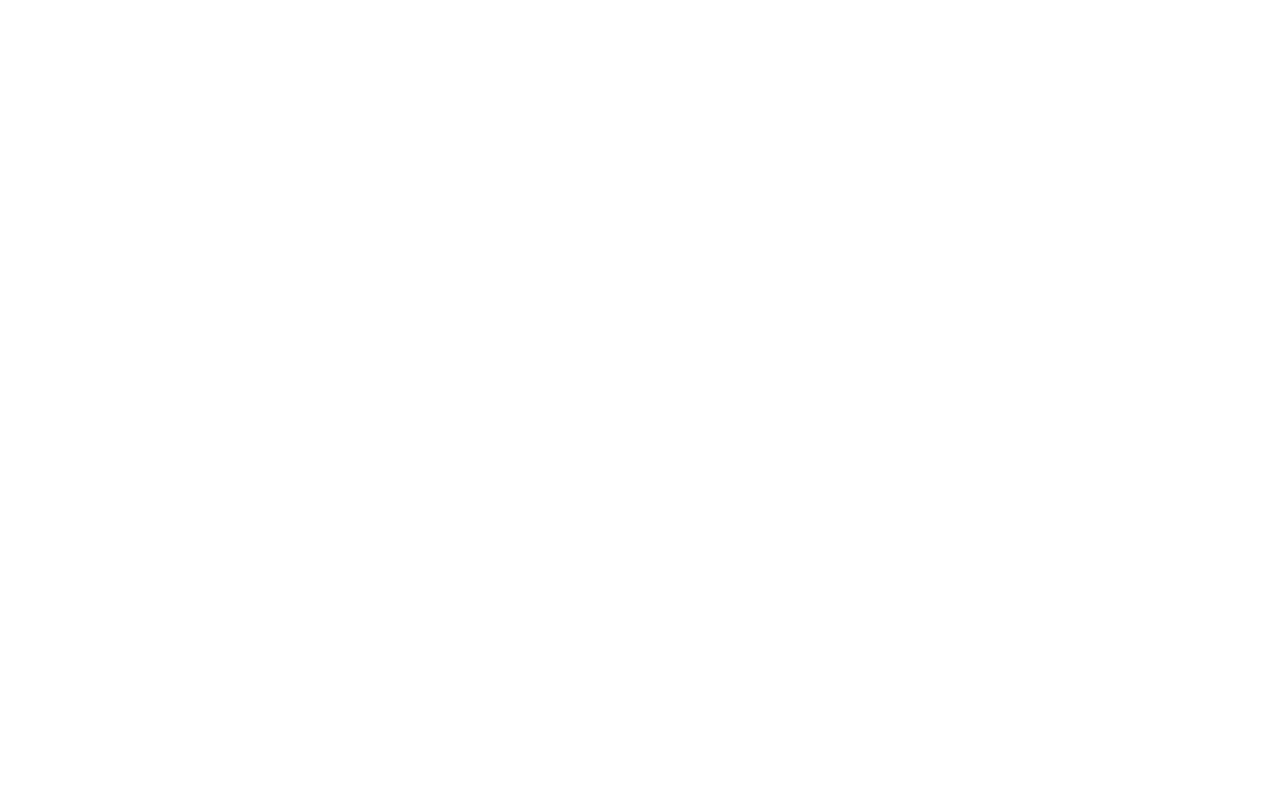
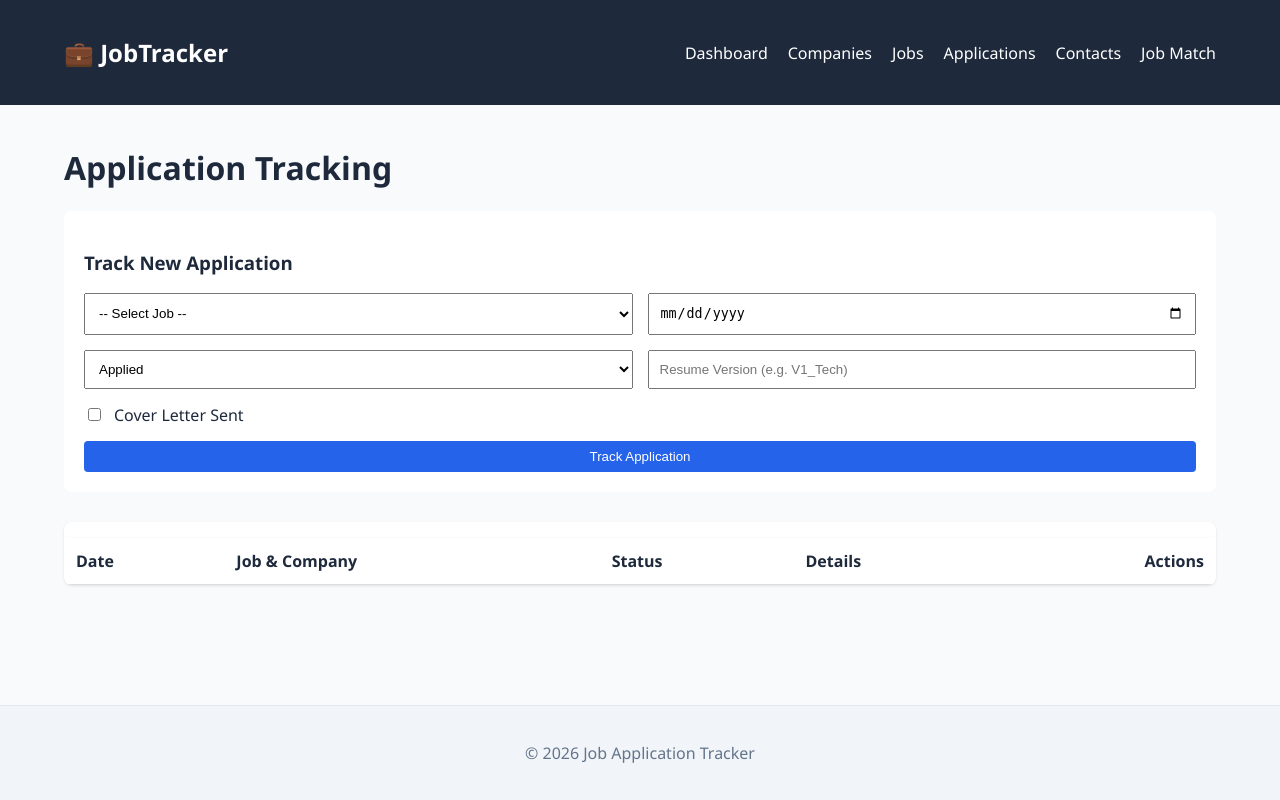
Before and after one commit to luixt/job-application-tracker, a Flask app: page /applications in a window 1280 px wide. Before the commit the page is empty. Run offline with Flask 3, Linux system fonts and the light colour scheme; data that the repository does not hold is empty.

Commit message:
updated database.py, app.py and the applications html to dsiplay it and implement it

```diff
--- a/app.py
+++ b/app.py
@@ -3,7 +3,9 @@ from flask import Flask, json, render_template, request, redirect, flash, url_fo
 from database import (
     get_dashboard_stats, get_recent_applications, get_all_companies,
     create_company, get_company_by_id, update_company, delete_company,
-    get_all_jobs, create_job, delete_job, get_job_by_id, update_job
+    get_all_jobs, create_job, delete_job, get_job_by_id, update_job,
+    get_all_applications, get_application_by_id, create_application,
+    update_application, delete_application
 )
 
 app = Flask(__name__)
@@ -136,10 +138,46 @@ def delete_job_route(id):
     return redirect(url_for('jobs'))
 
 # --- APPLICATIONS ---
-@app.route('/applications')
+@app.route('/applications', methods=['GET', 'POST'])
 def applications():
-    return render_template('applications.html')
+    edit_id = request.args.get('edit')
+    app_to_edit = None
+    if edit_id:
+        app_to_edit = get_application_by_id(edit_id)
 
+    if request.method == 'POST':
+        app_data = {
+            'job_id': request.form.get('job_id'),
+            'date': request.form.get('application_date'),
+            'status': request.form.get('status'),
+            'resume': request.form.get('resume_version'),
+            'cv_sent': 1 if request.form.get('cover_letter_sent') else 0,
+            'interview_json': json.dumps({}) # Placeholder for future feature
+        }
+
+        app_id = request.form.get('application_id')
+        if app_id:
+            update_application(app_id, app_data)
+            flash("Application updated!", "success")
+        else:
+            create_application(app_data)
+            flash("Application tracked!", "success")
+        return redirect(url_for('applications'))
+
+    return render_template('applications.html',
+                           applications=get_all_applications(),
+                           jobs=get_all_jobs(), # Needed for the dropdown
+                           edit_mode=app_to_edit)
+
+@app.route('/applications/delete/<int:id>')
+def delete_application_route(id):
+    delete_application(id)
+    flash("Application deleted.", "danger")
+    return redirect(url_for('applications'))
+
+
+
+# --- CONTACTS ---
 @app.route('/contacts')
 def contacts():
     return render_template('contacts.html')
--- a/database.py
+++ b/database.py
@@ -152,3 +152,40 @@ def update_job(job_id, data):
 
 def delete_job(job_id):
     return execute_query("DELETE FROM jobs WHERE job_id = %s", (job_id,))
+
+# APPLICATIONS DATA LOGIC
+def get_all_applications():
+    """Fetches applications with detailed Job and Company info."""
+    query = """
+        SELECT a.*, j.job_title, j.job_url, c.company_name
+        FROM applications a
+        JOIN jobs j ON a.job_id = j.job_id
+        JOIN companies c ON j.company_id = c.company_id
+        ORDER BY a.application_date DESC
+    """
+    return execute_query(query, fetch=True)
+
+def get_application_by_id(app_id):
+    return execute_query("SELECT * FROM applications WHERE application_id = %s", (app_id,), fetch=True)[0]
+
+def create_application(data):
+    query = """
+        INSERT INTO applications (job_id, application_date, status, resume_version, cover_letter_sent, interview_data)
+        VALUES (%s, %s, %s, %s, %s, %s)
+    """
+    params = (data['job_id'], data['date'], data['status'], data['resume'], data['cv_sent'], data['interview_json'])
+    return execute_query(query, params)
+
+def update_application(app_id, data):
+    query = """
+        UPDATE applications
+        SET job_id=%s, application_date=%s, status=%s, resume_version=%s, cover_letter_sent=%s
+        WHERE application_id=%s
+    """
+    params = (data['job_id'], data['date'], data['status'], data['resume'], data['cv_sent'], app_id)
+    return execute_query(query, params)
+
+def delete_application(app_id):
+    return execute_query("DELETE FROM applications WHERE application_id = %s", (app_id,))
+
+# CONTACTS DATA LOGIC
--- a/static/style.css
+++ b/static/style.css
@@ -184,3 +184,10 @@ th, td {
     border-radius: 8px;
     box-shadow: 0 1px 3px rgba(0,0,0,0.1);
 }
+
+/* Status Badge Colors */
+.badge-applied { background: #dbeafe; color: #1e40af; }    /* Blue */
+.badge-interview { background: #fef9c3; color: #854d0e; }  /* Yellow */
+.badge-offer { background: #dcfce7; color: #166534; }      /* Green */
+.badge-rejected { background: #fee2e2; color: #991b1b; }   /* Red */
+.badge-withdrawn { background: #f1f5f9; color: #475569; }  /* Gray */
--- a/templates/applications.html
+++ b/templates/applications.html
@@ -0,0 +1,88 @@
+{% extends "base.html" %}
+{% block title %}Applications{% endblock %}
+
+{% block content %}
+<h1>Application Tracking</h1>
+
+<div class="card {% if edit_mode %}edit-highlight{% endif %}" style="background: white; padding: 20px; border-radius: 8px; margin-bottom: 30px;">
+    <h3>{% if edit_mode %}Edit Application{% else %}Track New Application{% endif %}</h3>
+    <form method="POST" style="display: grid; grid-template-columns: 1fr 1fr; gap: 15px;">
+        <input type="hidden" name="application_id" value="{{ edit_mode.application_id if edit_mode else '' }}">
+
+        <select name="job_id" required style="padding: 10px;">
+            <option value="">-- Select Job --</option>
+            {% for job in jobs %}
+                <option value="{{ job.job_id }}" {% if edit_mode and edit_mode.job_id == job.job_id %}selected{% endif %}>
+                    {{ job.job_title }} at {{ job.company_name }}
+                </option>
+            {% endfor %}
+        </select>
+
+        <input type="date" name="application_date" required style="padding: 10px;"
+               value="{{ edit_mode.application_date if edit_mode else '' }}">
+
+        <select name="status" style="padding: 10px;">
+            {% for s in ['Applied', 'Screening', 'Interview', 'Offer', 'Rejected', 'Withdrawn'] %}
+                <option value="{{ s }}" {% if edit_mode and edit_mode.status == s %}selected{% endif %}>{{ s }}</option>
+            {% endfor %}
+        </select>
+
+        <input type="text" name="resume_version" placeholder="Resume Version (e.g. V1_Tech)" style="padding: 10px;"
+               value="{{ edit_mode.resume_version if edit_mode else '' }}">
+
+        <label style="grid-column: span 2; display: flex; align-items: center; gap: 10px; cursor: pointer;">
+            <input type="checkbox" name="cover_letter_sent" {% if edit_mode and edit_mode.cover_letter_sent %}checked{% endif %}>
+            Cover Letter Sent
+        </label>
+
+        <div style="grid-column: span 2; display: flex; gap: 10px;">
+            <button type="submit" class="btn btn-primary" style="flex: 1;">
+                {% if edit_mode %}Update Tracking{% else %}Track Application{% endif %}
+            </button>
+            {% if edit_mode %}
+                <a href="{{ url_for('applications') }}" class="btn btn-cancel" style="flex: 1;">Cancel Edit</a>
+            {% endif %}
+        </div>
+    </form>
+</div>
+
+<div class="table-container">
+    <table>
+        <thead>
+            <tr>
+                <th>Date</th>
+                <th>Job & Company</th>
+                <th>Status</th>
+                <th>Details</th>
+                <th style="text-align: right;">Actions</th>
+            </tr>
+        </thead>
+        <tbody>
+            {% for app in applications %}
+            <tr>
+                <td>{{ app.application_date }}</td>
+                <td>
+                    {% if app.job_url %}
+                        <a href="{{ app.job_url }}" target="_blank" class="job-link"><strong>{{ app.job_title }}</strong> ↗</a>
+                    {% else %}
+                        <strong>{{ app.job_title }}</strong>
+                    {% endif %}
+                    <span class="text-secondary">{{ app.company_name }}</span>
+                </td>
+                <td>
+                    <span class="badge badge-{{ app.status | lower }}">{{ app.status }}</span>
+                </td>
+                <td>
+                    <span class="text-secondary">Resume: {{ app.resume_version or 'N/A' }}</span>
+                    <span class="text-secondary">CV Sent: {{ '✅' if app.cover_letter_sent else '❌' }}</span>
+                </td>
+                <td style="text-align: right;">
+                    <a href="{{ url_for('applications', edit=app.application_id) }}" class="btn btn-edit">Edit</a>
+                    <a href="{{ url_for('delete_application_route', id=app.application_id) }}" class="btn btn-danger" style="padding: 5px 10px;" onclick="return confirm('Delete application record?')">Delete</a>
+                </td>
+            </tr>
+            {% endfor %}
+        </tbody>
+    </table>
+</div>
+{% endblock %}
```
